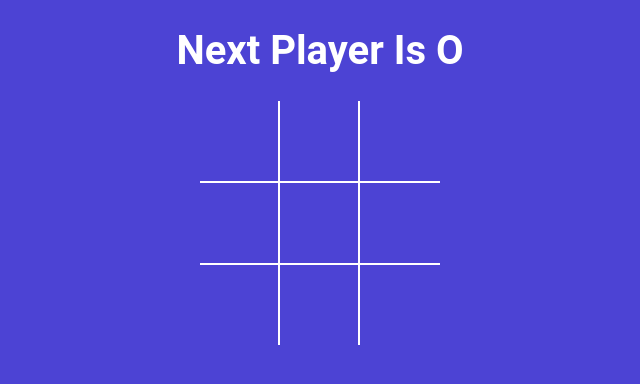
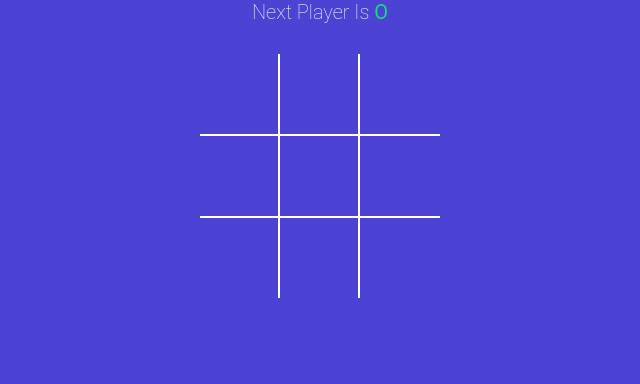
Before and after one commit to Subash-Student/TicTacToa---Game, a React (Vite) app in the folder TicTacToa/: page / in a window 1280 px wide. Shown: the top 384 px of the page, without its empty margins (320-960 px from the left). Built offline with nearby package versions, Linux system fonts and the light colour scheme.

Commit message:
Display Game Tie Message and adding styles for players

```diff
--- a/TicTacToa/src/App.jsx
+++ b/TicTacToa/src/App.jsx
@@ -2,6 +2,7 @@ import Board from "./components/Board";
 import "./styles.scss";
 import { useState } from "react";
 import { calculateWinner } from "./components/winner";
+import StatusMsg from "./components/StatusMsg";
 
 function App(){
    const [squares , setSqueares] = useState(Array(9).fill(null));
@@ -9,8 +10,7 @@ function App(){
 
 
    const winner = calculateWinner(squares);
-   const nextPlayer = IsNext? "X":"O";
-   const statusMsg = winner? `Winner Is ${winner}` : `Next Player Is ${nextPlayer}`;
+
 
    const onclickHandler = (position) =>{
 
@@ -39,7 +39,7 @@ function App(){
 
 return(
 <div className="app">
-   <h1>{statusMsg}</h1>
+   <StatusMsg winner = {winner} IsNext = {IsNext} squares={squares} />
    <Board  squares={squares} onclickHandler={onclickHandler}/>
 </div>
 
--- /dev/null
+++ b/TicTacToa/src/components/StatusMsg.jsx
@@ -0,0 +1,30 @@
+const StatusMsg = ({winner ,IsNext , squares})=>{
+
+    const nextPlayer = IsNext? "X":"O";
+    const noMoveLeft = squares.every(currentSqueares => currentSqueares != null);
+
+    const renderStatusMsg =()=>{
+
+   if(winner){
+
+      return <div>Winner Is <span className={winner ? "text-green":"text-orange"}>{winner}</span></div>
+
+   }
+   if(!winner && noMoveLeft){
+
+      return <div><span className="text-orange">X</span> And <span className="text-green">O</span> Tied</div>
+
+   }
+  if(!winner){
+
+      return <div>Next Player Is <span className={IsNext ? "text-orange" : "text-green"}>{nextPlayer}</span></div>
+
+  }
+
+    }
+
+return <div className="status-message">{renderStatusMsg()}</div>
+
+}
+
+export default StatusMsg;
--- a/TicTacToa/src/styles.scss
+++ b/TicTacToa/src/styles.scss
@@ -69,7 +69,7 @@ button {
 
 .status-message {
 	margin-bottom: 30px;
-	font-size: 1.2rem;
+	font-size: 20px;
 	font-weight: lighter;
 	span {
 	  font-weight: normal;
```
